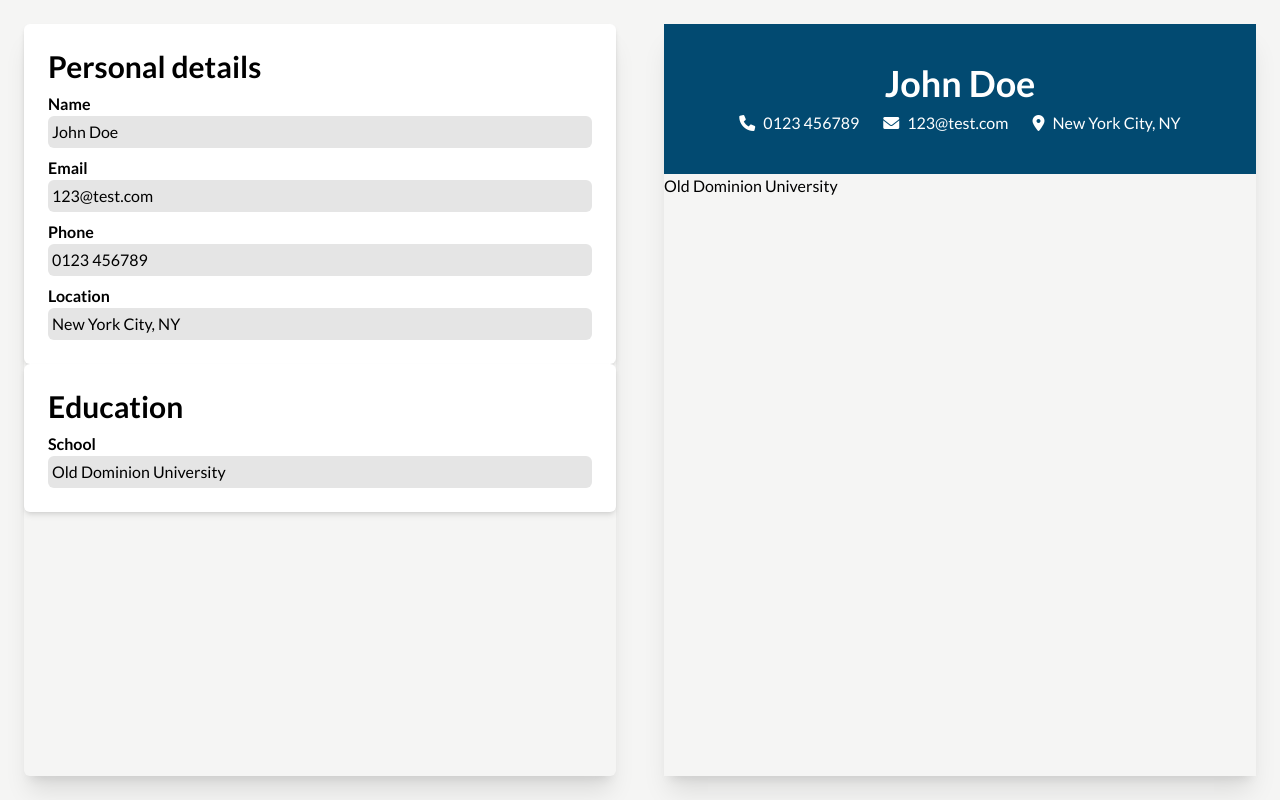
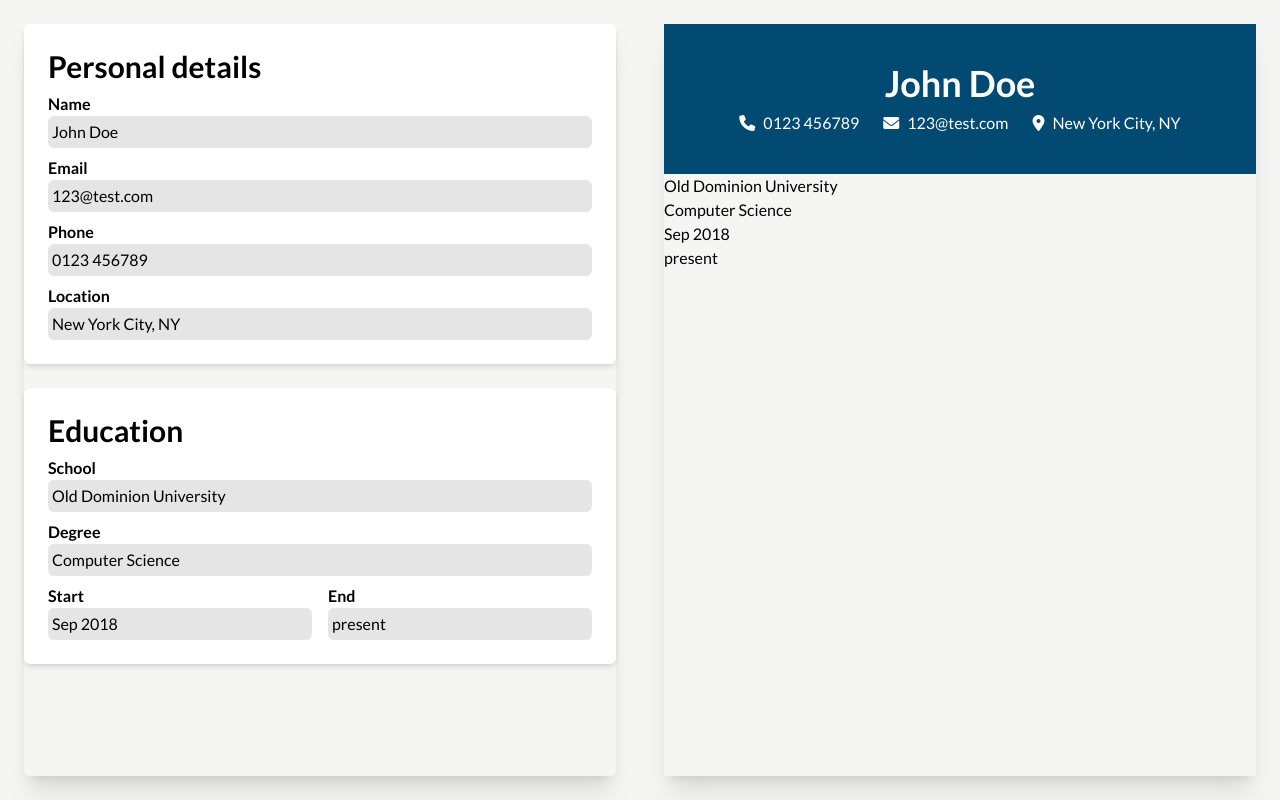
Before and after one commit to sukelully/cv-application, a React (Vite) app: page / in a window 1280 px wide. Built offline with nearby package versions, Linux system fonts and the light colour scheme.

Commit message:
Education form skeleton

```diff
--- a/src/App.jsx
+++ b/src/App.jsx
@@ -9,10 +9,13 @@ export default function App() {
       name: 'John Doe',
       email: '123@test.com',
       phone: '0123 456789',
-      location: 'New York City, NY',
+      location: 'New York City, NY'
     },
     education: {
       school: 'Old Dominion University',
+      degree: 'Computer Science',
+      'start-date': 'Sep 2018',
+      'end-date': 'present'
     },
   });
 
@@ -32,7 +35,7 @@ export default function App() {
 
   return (
     <div className="bg-stone-100 h-screen w-screen grid grid-cols-2">
-      <div className="m-6 shadow-xl rounded-md">
+      <div className="flex flex-col m-6 shadow-xl rounded-md gap-6">
         <PersonalInfoForm
           personalInfo={cvData.personalInfo}
           onChange={handlePersonalInfoChange}
--- a/src/components/CV/Education.jsx
+++ b/src/components/CV/Education.jsx
@@ -2,6 +2,9 @@ export default function Education({ education }) {
     return (
         <div>
             <h1>{education.school}</h1>
+            <p>{education.degree}</p>
+            <p>{education['start-date']}</p>
+            <p>{education['end-date']}</p>
         </div>
     );
 }
--- a/src/components/Form/EducationForm.jsx
+++ b/src/components/Form/EducationForm.jsx
@@ -20,6 +20,28 @@ export default function EducationForm({ education, onChange }) {
         value={education.school}
         onChange={handleInputChange}
       />
+      <FormComponent
+        label="Degree"
+        name="degree"
+        value={education.degree}
+        onChange={handleInputChange}
+      />
+      <div className='flex justify-between gap-4'>
+        <FormComponent
+          label="Start"
+          name="start-date"
+          value={education['start-date']}
+          onChange={handleInputChange}
+          labelClassName='w-100'
+        />
+        <FormComponent
+          label="End"
+          name="end-date"
+          value={education['end-date']}
+          onChange={handleInputChange}
+          labelClassName='w-100'
+        />
+      </div>
     </div>
   );
 }
--- a/src/components/Form/FormComponent.jsx
+++ b/src/components/Form/FormComponent.jsx
@@ -1,6 +1,12 @@
-export default function FormComponent({ label, name, value, onChange }) {
+export default function FormComponent({
+  label,
+  name,
+  value,
+  onChange,
+  labelClassName = '',
+}) {
   return (
-    <label className="flex flex-col font-semibold">
+    <label className={`flex flex-col font-semibold ${labelClassName}`}>
       {label}
       <input
         className="bg-neutral-200 rounded-md p-1 font-normal"
```
